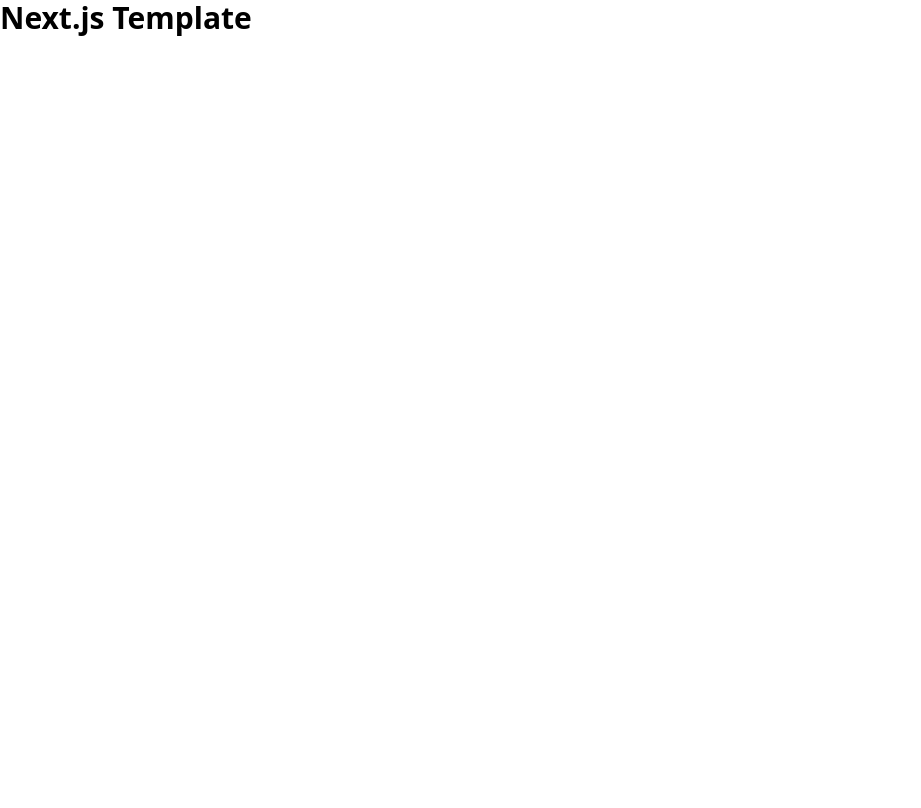
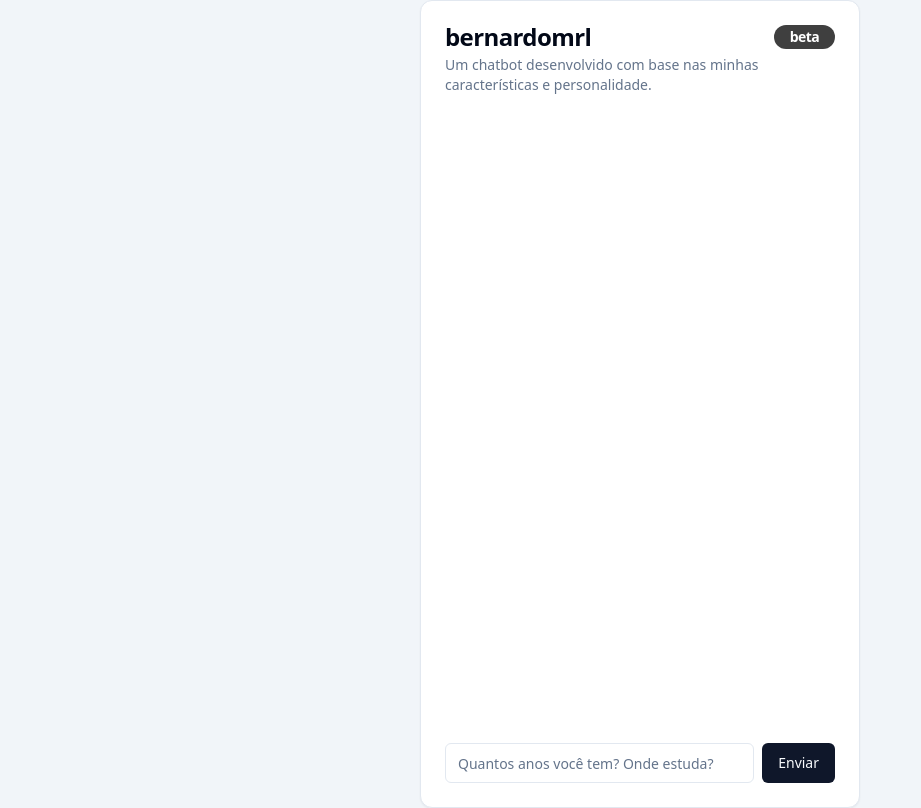
Before and after one commit to bernardomrl/chatbot, a Next.js app: page / in a window 1280 px wide. Shown: the whole page, without its empty margins (0-921 px from the left). Built offline with nearby package versions, Linux system fonts and the light colour scheme.

Commit message:
feat: :boom: Added chat component

```diff
--- a/src/app/page.tsx
+++ b/src/app/page.tsx
@@ -1,7 +1,9 @@
+import { Chat } from '@/components/Chat';
+
 export default function Page() {
   return (
-    <h1 className="font-sans text-3xl font-bold text-black">
-      Next.js Template
-    </h1>
+    <div className="flex min-h-screen items-center justify-center bg-slate-100">
+      <Chat />
+    </div>
   );
 }
```
